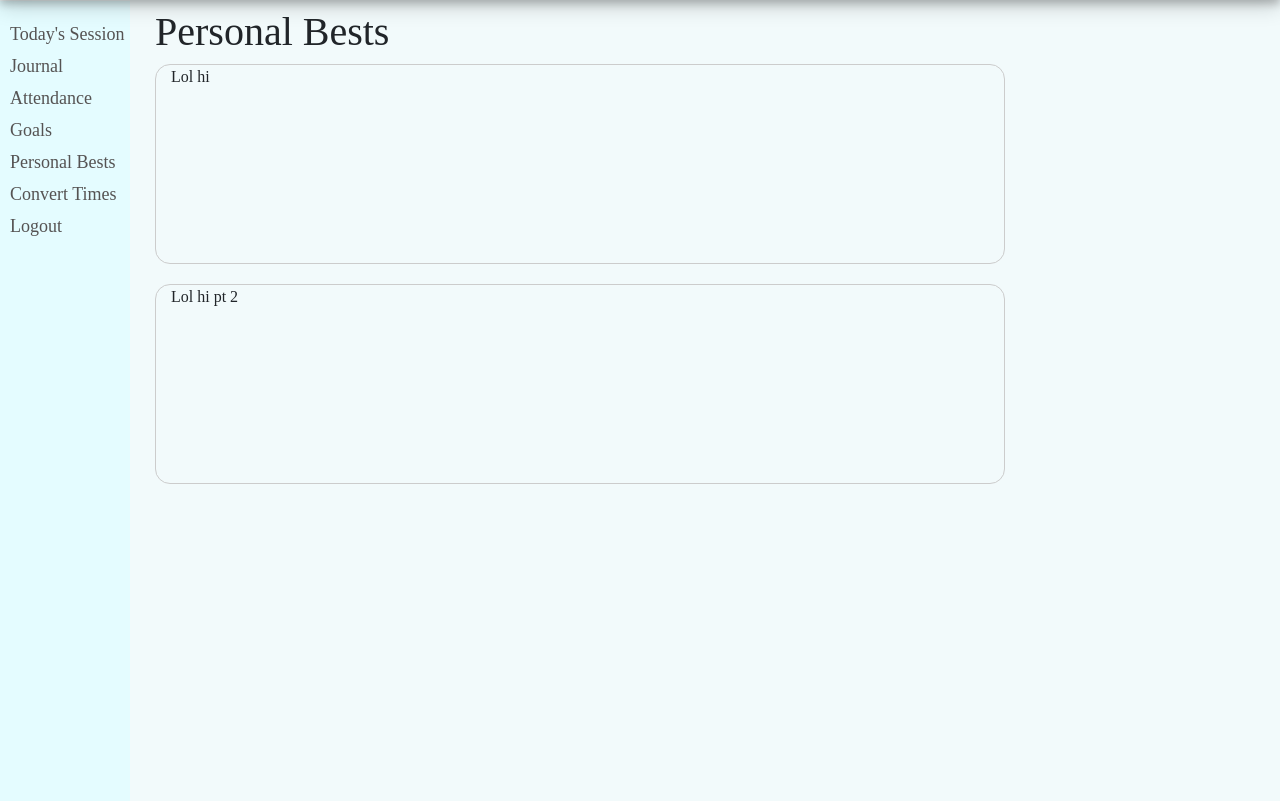
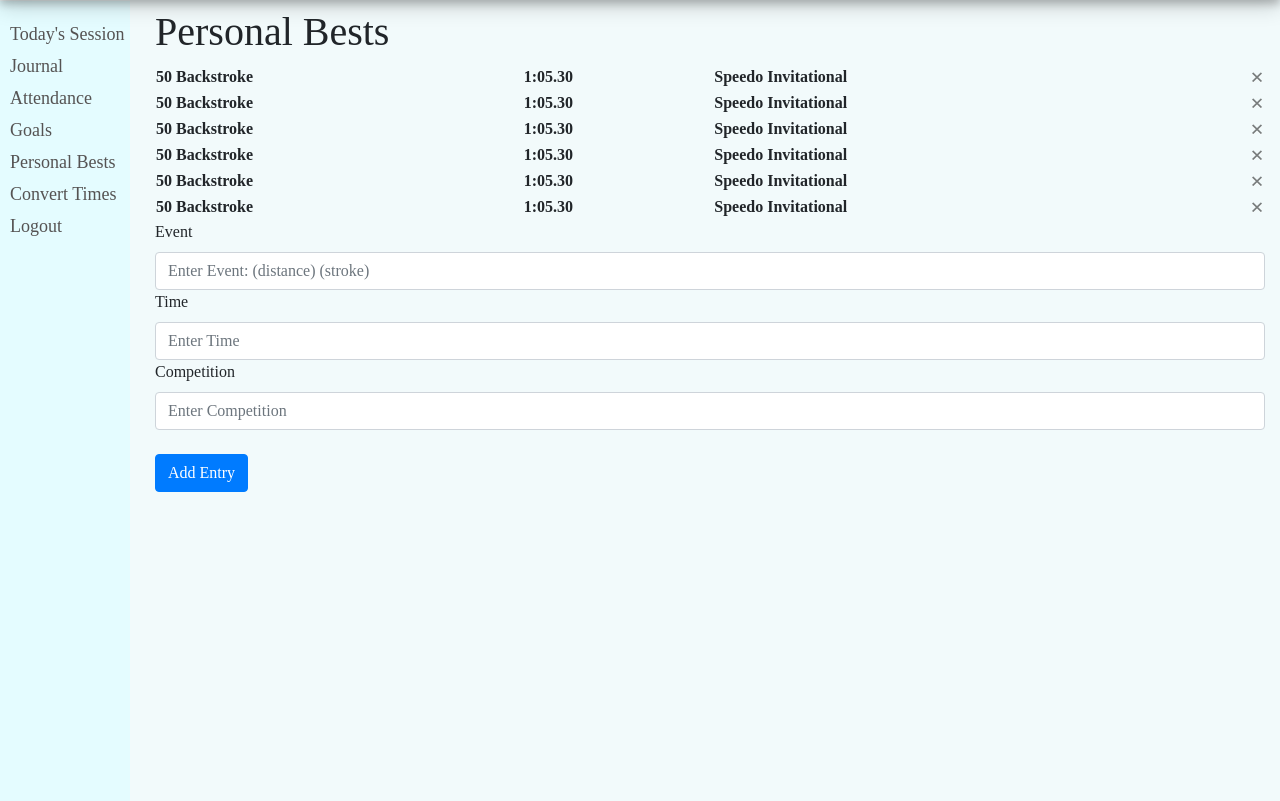
Before and after one commit to yuchenz03/NEAFinal, a Flask app: page /swimmerPBs in a window 1280 px wide. Shown: the part 82-883 px from the top of the page. Run offline with Flask 3, Linux system fonts and the light colour scheme; a user stored in the database is signed in; lists and menus that the app fills with data are empty; some libraries are stand-ins or nearby versions.

Commit message:
updated content of the pages for goals, journal, pbs

```diff
--- a/website/pages.py
+++ b/website/pages.py
@@ -1,9 +1,10 @@
-from flask import Blueprint, render_template, redirect, url_for, request, flash #From the flask application, import Blueprint
+from flask import Blueprint, render_template, redirect, url_for, request, flash, jsonify #From the flask application, import Blueprint
 from . import db
-from .models import User, Squads
-from flask_login import current_user
+from .models import User, Squads, Goals, Journal, Times
+from flask_login import current_user, login_required
 import sqlite3
 from random import randint
+import json
 
 
 
@@ -17,7 +18,7 @@
 def conversionTool():
     return render_template("conversionTool.html") #renders conversion tool template
 
-
+@login_required
 @pages.route("/coachDashboard")
 def coachDashboard():
     user = User.query.filter_by(id=current_user.id).first()
@@ -30,7 +31,7 @@
     #return render_template("home.html", name = 1). If you then place this {{name}} into the specified html page, it will return
     #the value of that variable.
     #return render_template("coachDashboard.html")
-
+@login_required
 @pages.route("/swimmerDashboard")
 def swimmerDashboard():
     user = User.query.filter_by(id=current_user.id).first()
@@ -43,32 +44,96 @@
 
 
 ### Pages for the swimmers ###
+@login_required
 @pages.route("/swimmerSession")
 def swimmerSession():
     return render_template("swimmerSession.html")
 
-@pages.route("/swimmerJournal")
+@login_required
+@pages.route("/swimmerJournal", methods=["GET","POST"])
 def swimmerJournal():
-    return render_template("swimmerJournal.html")
+    if request.method == 'POST':
+        entry = request.form.get('entry')#Gets the goal from the HTML
 
+        if len(entry) < 1:
+            flash('Entry is too short!', category='error')
+        else:
+            new_entry = Journal(entry=entry, user_id=current_user.id)  #providing the schema for the note
+            db.session.add(new_entry) #adding the note to the database
+            db.session.commit()
+            flash('Entry added!', category='success')
+    return render_template("swimmerJournal.html", user=current_user)
+
+#Used to delete goals
+@pages.route('/delete-entry', methods=['POST'])
+def entry():
+    entry = json.loads(request.data) # this function expects a JSON from the INDEX.js file
+    entryID = entry['entryID']
+    entry = Journal.query.get(entryID)
+    if entry:
+        if entry.user_id == current_user.id:
+            db.session.delete(entry)
+            db.session.commit()
+
+    return jsonify({})
+
+@login_required
 @pages.route("/swimmerAttendance")
 def swimmerAttendance():
     return render_template("swimmerAttendance.html")
 
-@pages.route("/swimmerGoals")
+@login_required
+@pages.route("/swimmerGoals", methods=["GET","POST"])
 def swimmerGoals():
-    return render_template("swimmerGoals.html")
+    if request.method == 'POST':
+        goal = request.form.get('goal')#Gets the goal from the HTML
 
-@pages.route("/swimmerPBs")
+        if len(goal) < 1:
+            flash('Goal is too short!', category='error')
+        else:
+            new_note = Goals(data=goal, user_id=current_user.id)  #providing the schema for the note
+            db.session.add(new_note) #adding the note to the database
+            db.session.commit()
+            flash('Goal added!', category='success')
+    return render_template("swimmerGoals.html", user=current_user)
+
+#Used to delete goals
+@pages.route('/delete-note', methods=['POST'])
+def delete_note():
+    goal = json.loads(request.data) # this function expects a JSON from the INDEX.js file
+    goalID = goal['goalID']
+    note = Goals.query.get(goalID)
+    if note:
+        if note.user_id == current_user.id:
+            db.session.delete(note)
+            db.session.commit()
+
+    return jsonify({})
+
+@login_required
+@pages.route("/swimmerPBs", methods={'GET','POST'})
 def swimmerPBs():
-    return render_template("swimmerPBs.html")
+    if request.method == 'POST':
+        event = request.form.get('event')
+        competition = request.form.get('competition')
+        time = request.form.get('time')#Gets the goal from the HTML
+
+        if len(event) < 1:
+            flash('Invalid entry!', category='error')
+        else:
+            new_note = Times(event = event, time = time, competition = competition, user_id=current_user.id)  #providing the schema for the note
+            db.session.add(new_note) #adding the note to the database
+            db.session.commit()
+            flash('Time added!', category='success')
+    return render_template("swimmerPBs.html", user=current_user)
 
 ### Pages for the Coaches ###
-
+@login_required
 @pages.route("/coachSession")
 def coachSession():
     return render_template("coachSession.html")
 
+@login_required
 @pages.route("/coachSwimmers", methods = {'GET', 'POST'})
 def coachSwimmers():
     if request.method == 'POST':
@@ -86,11 +151,12 @@
             db.session.commit()
     return render_template("coachSwimmers.html")
 
-
+@login_required
 @pages.route("/coachJournal")
 def coachJournal():
     return render_template("coachJournal.html")
 
+@login_required
 @pages.route("/coachAttendance")
 def coachAttendance():
     return render_template("coachAttendance.html")
--- a/website/templates/sdashboardBase.html
+++ b/website/templates/sdashboardBase.html
@@ -36,5 +36,43 @@
     <div class="container" style="font-family: Times New Roman; position: absolute; top: 90px; left: 140px">
       {% block content %}{% endblock %}
     </div>
+<script
+    src="https://code.jquery.com/jquery-3.2.1.slim.min.js"
+    integrity="sha384-KJ3o2DKtIkvYIK3UENzmM7KCkRr/rE9/Qpg6aAZGJwFDMVNA/GpGFF93hXpG5KkN"
+    crossorigin="anonymous"
+  ></script>
+  <script
+    src="https://cdnjs.cloudflare.com/ajax/libs/popper.js/1.12.9/umd/popper.min.js"
+    integrity="sha384-ApNbgh9B+Y1QKtv3Rn7W3mgPxhU9K/ScQsAP7hUibX39j7fakFPskvXusvfa0b4Q"
+    crossorigin="anonymous"
+  ></script>
+  <script
+    src="https://maxcdn.bootstrapcdn.com/bootstrap/4.0.0/js/bootstrap.min.js"
+    integrity="sha384-JZR6Spejh4U02d8jOt6vLEHfe/JQGiRRSQQxSfFWpi1MquVdAyjUar5+76PVCmYl"
+    crossorigin="anonymous"
+  ></script>
+
+{% block javascript %}
+  <script type="text/javascript">
+    function deleteGoal(goalID) {
+fetch("/delete-goal", {
+  method: "POST",
+  body: JSON.stringify({ goalID: goalID }),
+}).then((_res) => {
+  window.location.href = "/swimmerGoals";
+});
+}
+</script>
+<script type="text/javascript">
+    function deleteTime(timeID) {
+fetch("/delete-time", {
+  method: "POST",
+  body: JSON.stringify({ timeID: timeID }),
+}).then((_res) => {
+  window.location.href = "/swimmerPBs";
+});
+}
+</script>
+{% endblock %}
 </body>
 </html>
--- a/website/templates/swimmerDashboard.html
+++ b/website/templates/swimmerDashboard.html
@@ -32,9 +32,7 @@
 {% block content %}
 <h1>Welcome, {{name}}!</h1>
 <div class="container", style="border: 1px solid #ccc; margin:0px; margin-bottom:20px; height: 200px; border-radius: 15px; width:850px; position: relative">
-Lol hi
 </div>
 <div class="container", style="border: 1px solid #ccc; margin:0px; height: 200px;border-radius: 15px; width:850px; position: relative"">
-    Lol hi pt 2
     </div>
 {% endblock %}
--- a/website/templates/swimmerPBs.html
+++ b/website/templates/swimmerPBs.html
@@ -31,10 +31,52 @@
 
 {% block content %}
 <h1>Personal Bests</h1>
-<div class="container", style="border: 1px solid #ccc; margin:0px; margin-bottom:20px; height: 200px; border-radius: 15px; width:850px; position: relative">
-Lol hi
-</div>
-<div class="container", style="border: 1px solid #ccc; margin:0px; height: 200px;border-radius: 15px; width:850px; position: relative"">
-    Lol hi pt 2
+<ul class="list-group list-group-flush" id="times">
+    {% for time in user.times %}
+        <table>
+            <tr>
+                <th>{{time.event}}</th>
+                <th>
+                    {{time.time}}
+                </th>
+                <th>
+                    {{time.competition}}
+                    <button type="button" class="close" onClick="deleteTimes({{ time.id }})">
+                        <span aria-hidden="true">&times;</span>
+                        </button>
+                </th>
+            </tr>
+        </table>
+    {% endfor %}
+  </ul>
+  <form method="POST">
+    <label for="event">Event</label>
+    <input
+      type="text"
+      id="event"
+      name="event"
+      class="form-control"
+      placeholder="Enter Event: (distance) (stroke)"
+    />
+    <label for="time">Time</label>
+    <input
+      type="text"
+      id="time"
+      name="time"
+      class="form-control"
+      placeholder="Enter Time"
+    />
+    <label for="competition">Competition</label>
+    <input
+      type="text"
+      id="competition"
+      name="competition"
+      class="form-control"
+      placeholder="Enter Competition"
+    />
+    <br />
+    <div>
+      <button type="submit" class="btn btn-primary">Add Entry</button>
     </div>
+  </form>
 {% endblock %}
```
Also changed, not shown: website/models.py (+22 -0 lines), website/static/index.js (added, +26 -0 lines), website/templates/swimmerGoals.html (+17 -6 lines), website/templates/swimmerJournal.html (+42 -6 lines), instance/database.db.
